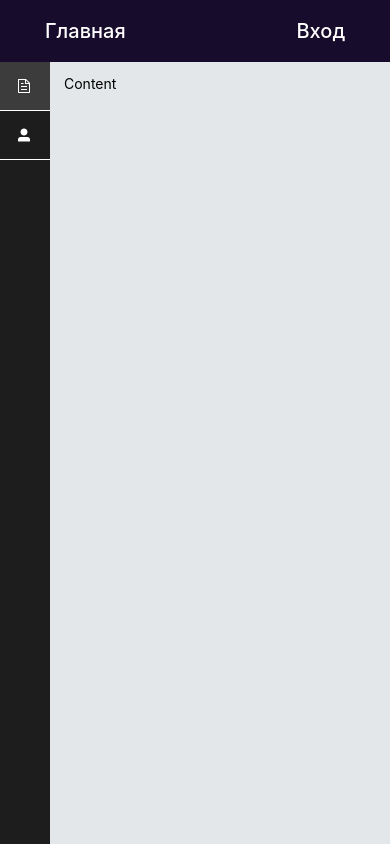
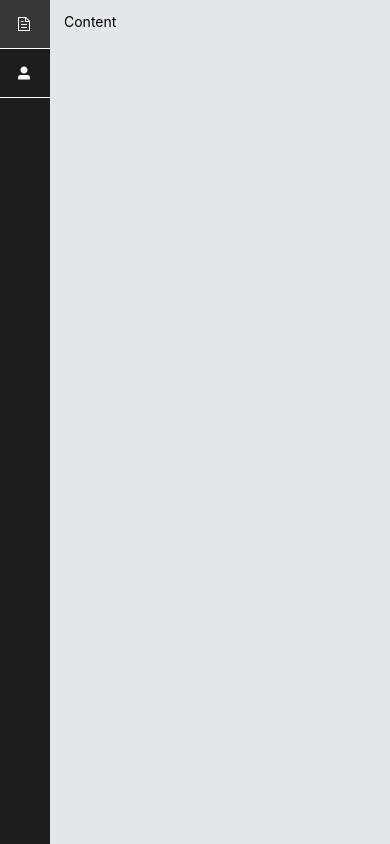
Before and after one commit to Erlinvig/WebHandbook, a Nuxt app: page /admin/content in a window 390 px wide. Built offline with nearby package versions, Linux system fonts and the light colour scheme.

Commit message:
fix(ui): delete top navigation from admin

```diff
--- a/layouts/admin.vue
+++ b/layouts/admin.vue
@@ -1,6 +1,5 @@
 <template lang="pug">
   .app
-    navigation.app__navigation
     .admin-layout
       admin-menu.admin-layout__menu
       nuxt.admin-layout__content
@@ -29,13 +28,11 @@
       position: fixed;
       height: 100%;
       width: 200px;
-      margin-top: 62px;
     }
     &__content {
       position: absolute;
       left: 200px;
-      top: 62px;
-      margin: 2em 3em;
+      margin: 1em;
     }
   }
 
@@ -47,7 +44,6 @@
       &__content {
         position: absolute;
         left: 50px;
-        top: 62px;
         margin: 1em;
       }
     }
```
